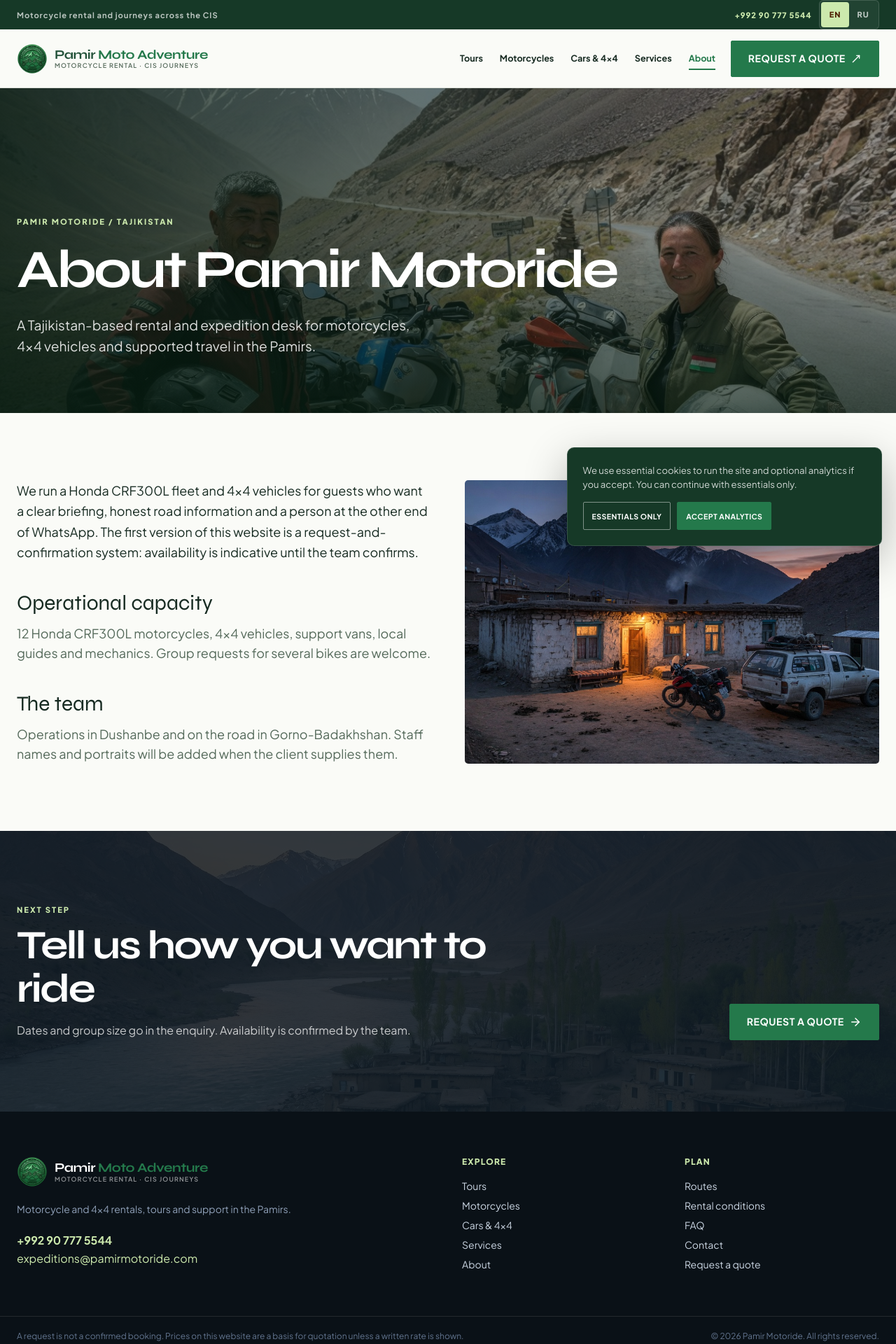
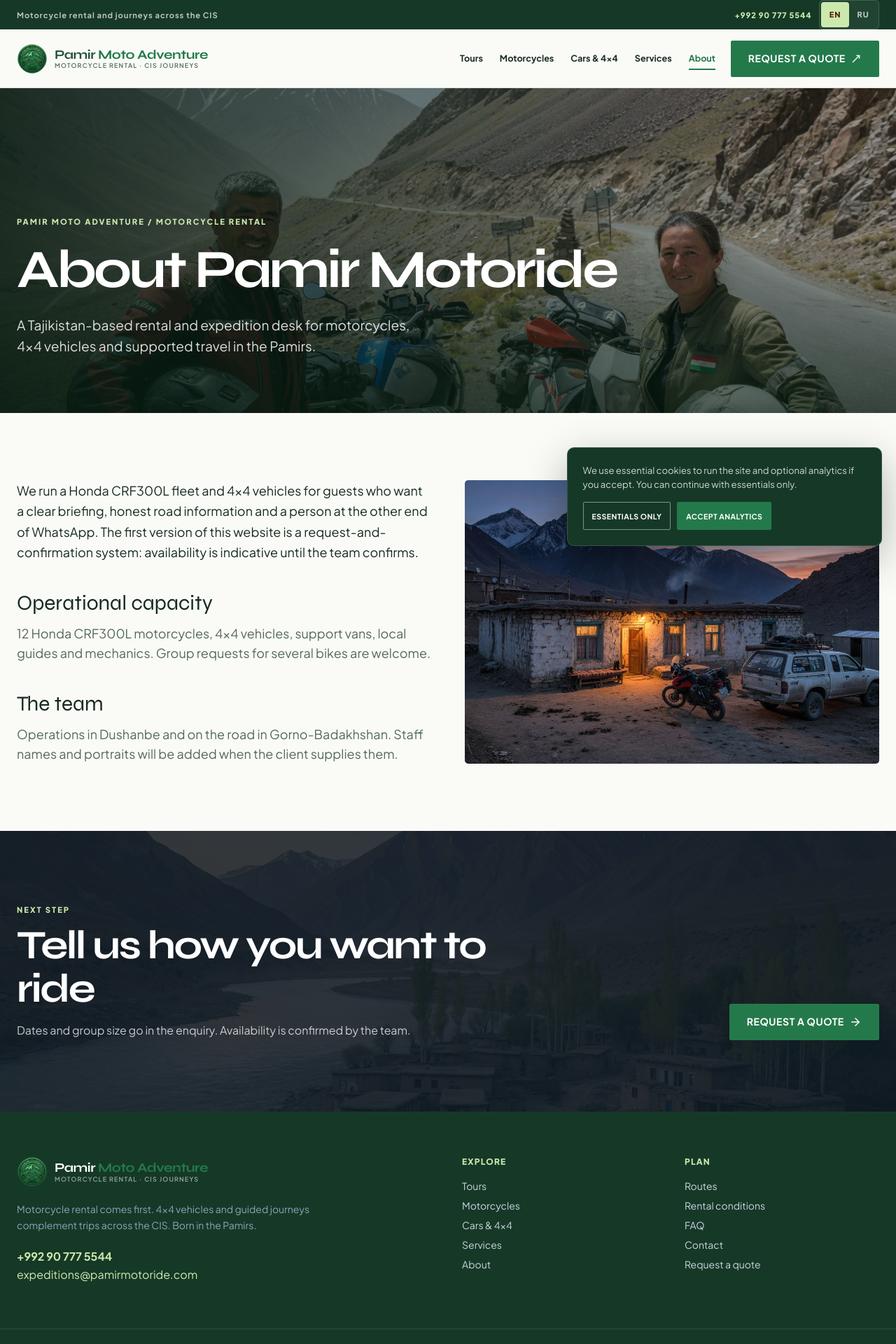
Before and after one commit to rolimzod16-dotcom/moto, a Next.js app: page /en/about in a window 1280 px wide. Shown: the top 1920 px of the page at 70% size. Built offline with nearby package versions, Linux system fonts and the light colour scheme.

Commit message:
Align rental copy across inner pages and footer (#20)

```diff
--- a/messages/en.json
+++ b/messages/en.json
@@ -255,11 +255,11 @@
     "required": "This field is required"
   },
   "footer": {
-    "blurb": "Motorcycle and 4x4 rentals, tours and support in the Pamirs.",
+    "blurb": "Motorcycle rental comes first. 4x4 vehicles and guided journeys complement trips across the CIS. Born in the Pamirs.",
     "explore": "Explore",
     "plan": "Plan",
     "legal": "A request is not a confirmed booking. Prices on this website are a basis for quotation unless a written rate is shown.",
-    "rights": "© {year} Pamir Motoride. All rights reserved.",
+    "rights": "© {year} Pamir Moto Adventure. All rights reserved.",
     "privacy": "Privacy",
     "cookies": "Cookies",
     "terms": "Website terms"
--- a/messages/ru.json
+++ b/messages/ru.json
@@ -255,11 +255,11 @@
     "required": "Обязательное поле"
   },
   "footer": {
-    "blurb": "Прокат мотоциклов и 4x4, туры и сопровождение на Памире.",
+    "blurb": "Аренда мотоциклов — наше главное направление. Автомобили 4x4 и готовые мототуры дополняют поездки по СНГ. Родом из Памира.",
     "explore": "Разделы",
     "plan": "Подготовка",
     "legal": "Заявка не является подтверждённой бронью. Цены на сайте — основание для расчёта, если не указана письменная ставка.",
-    "rights": "© {year} Pamir Motoride. Все права защищены.",
+    "rights": "© {year} Pamir Moto Adventure. Все права защищены.",
     "privacy": "Конфиденциальность",
     "cookies": "Cookies",
     "terms": "Правила сайта"
--- a/src/components/Footer.tsx
+++ b/src/components/Footer.tsx
@@ -9,7 +9,7 @@
   const year = new Date().getFullYear();
 
   return (
-    <footer className="mt-auto bg-[#0a1117] text-slate-300">
+    <footer className="mt-auto bg-navy-deep text-slate-300">
       <div className="shell grid gap-10 py-16 md:grid-cols-4">
         <div className="md:col-span-2">
           <BrandMark light />
--- a/src/components/PageHero.tsx
+++ b/src/components/PageHero.tsx
@@ -4,7 +4,7 @@
       {image ? <img src={image} alt="" className="absolute inset-0 -z-20 h-full w-full object-cover" /> : null}
       <div className="page-hero-shade absolute inset-0 -z-10" />
       <div className="shell relative pb-14 pt-28 md:pb-20">
-        <p className="eyebrow text-gold">Pamir Motoride / Tajikistan</p>
+        <p className="eyebrow text-gold">Pamir Moto Adventure / Motorcycle rental</p>
         <h1 className="mt-5 max-w-4xl font-serif">
           {title}
         </h1>
--- a/src/components/RequestForm.tsx
+++ b/src/components/RequestForm.tsx
@@ -199,7 +199,7 @@
             </div>
             <div className="field">
               <label htmlFor="end">{t("end")}</label>
-              <input id="end" type="date" required value={form.endDate} onChange={(e) => set("endDate", e.target.value)} />
+              <input id="end" type="date" required min={form.startDate || undefined} value={form.endDate} onChange={(e) => set("endDate", e.target.value)} />
             </div>
           </div>
           {form.type === "MOTORCYCLE" && rentalTier && <div className="request-rate-summary" role="status">
```
